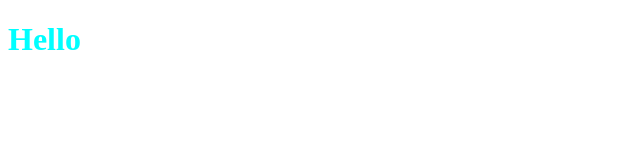
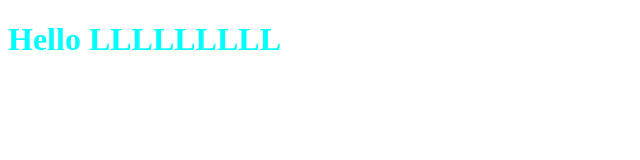
Before and after one commit to Ubaid-Web-Venture/HelloWorld, a plain HTML site: page index.html in a window 1280 px wide. Shown: the whole page, without its empty margins (0-640 px from the left). Drawn offline with Linux system fonts and the light colour scheme.

Commit message:
some Commit

```diff
--- a/index.html
+++ b/index.html
@@ -8,7 +8,7 @@
   </head>
   <body>
     <div class="demo">
-      <h1>Hello </h1>
+      <h1>Hello LLLLLLLLL</h1>
     </div>
   </body>
 </html>
```
